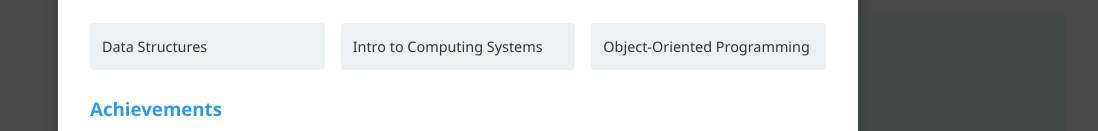
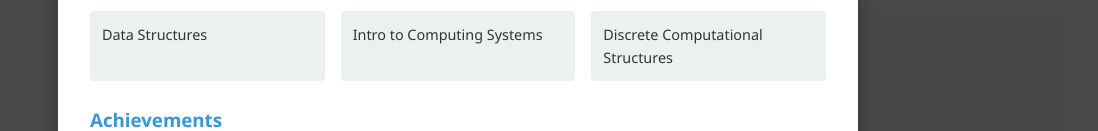
Before and after one commit to jaisheng-ong/jaisheng-ong-portfolio, a plain HTML site: page index.html in a window 1280 px wide. Both pictures are taken after a click on the element 674 px from the left and 728 px from the top of the page. Shown: the part 486-617 px from the top of the page, 182-1280 px from the left. Drawn offline with Linux system fonts and the light colour scheme.

Commit message:
Update index.html

```diff
--- a/index.html
+++ b/index.html
@@ -824,7 +824,7 @@
                     <div class="courses-list">
                         <div class="course-item">Data Structures</div>
                         <div class="course-item">Intro to Computing Systems</div>
-                        <div class="course-item">Object-Oriented Programming</div>
+                        <div class="course-item">Discrete Computational Structures</div>
                     </div>
 
                     <h3>Achievements</h3>
```
